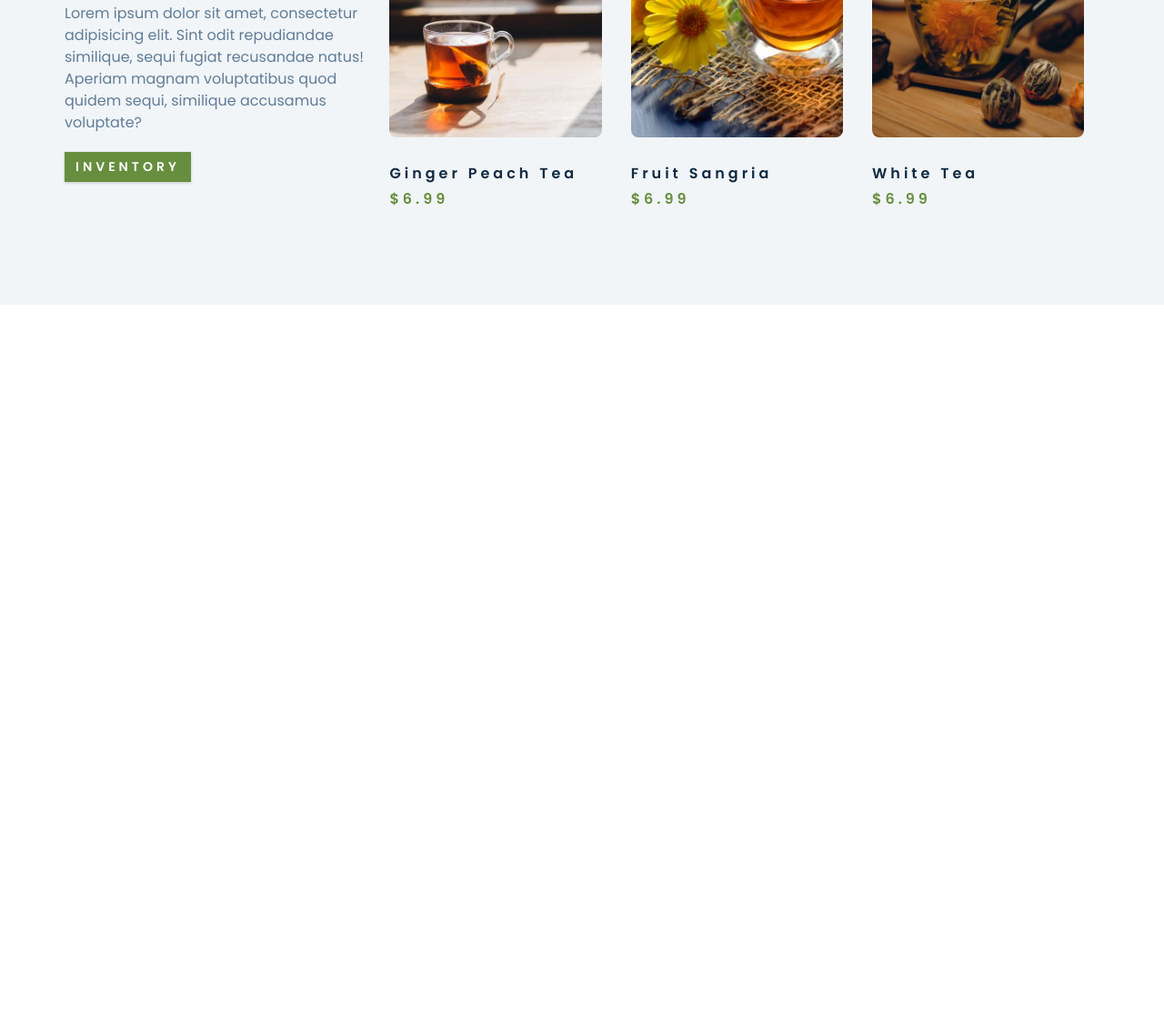
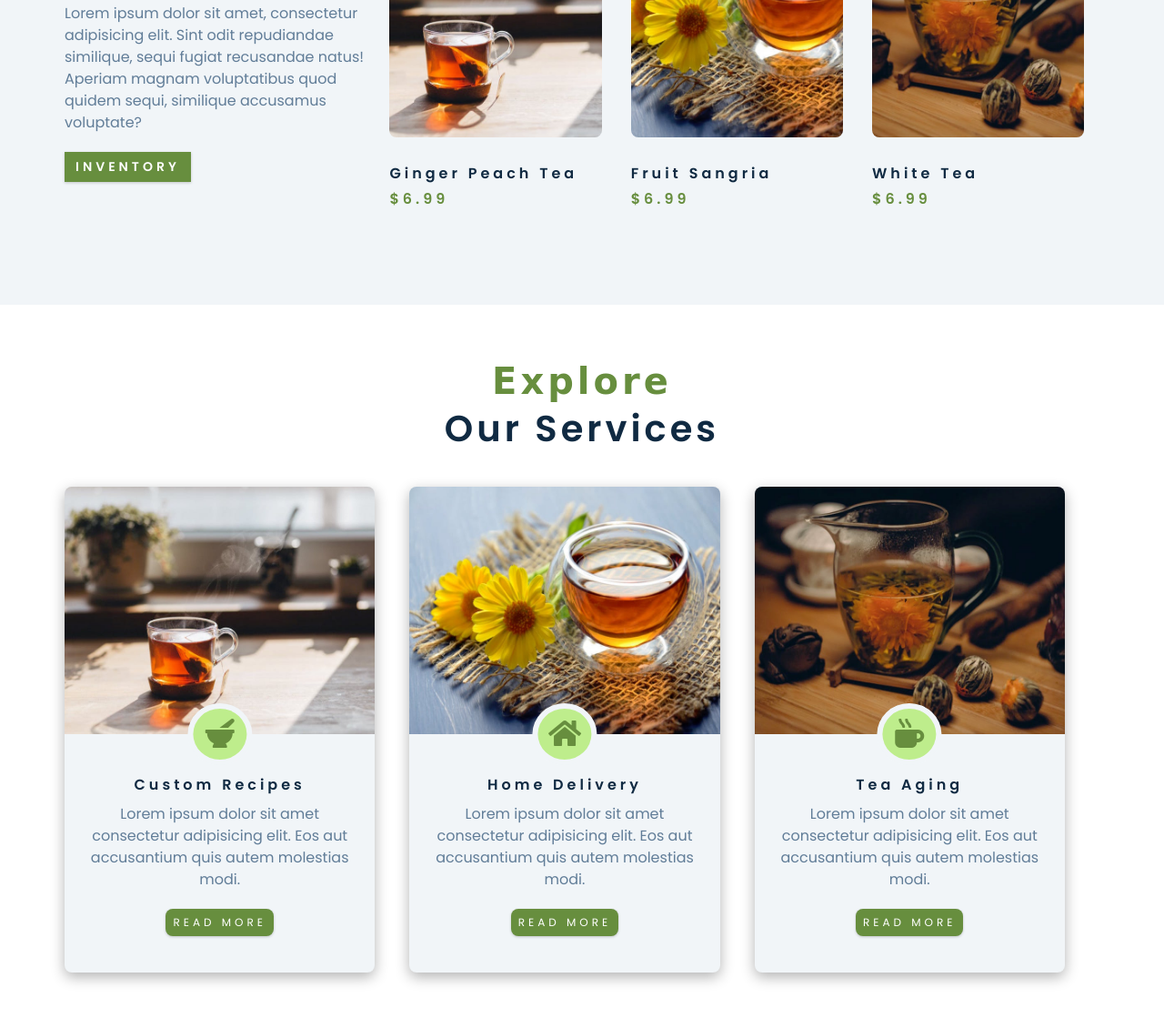
Before and after one commit to gilsun/teaStation, a plain HTML site: page index.html in a window 1280 px wide. Shown: the part 1802-2921 px from the top of the page at 91% size. Before the commit the page ends 2137 px from the top, so only its background shows below. Drawn offline with Linux system fonts and the light colour scheme; a web font is replaced by a local one.

Commit message:
finished our services section

```diff
--- a/css/styles.css
+++ b/css/styles.css
@@ -370,8 +370,89 @@ products
     float: left;
     width: 70%;
   }
-  .product{
+  .product {
     margin-bottom: 0;
     padding: 0 1rem;
   }
 }
+
+/* =================
+services
+=============*/
+
+.services-title {
+  margin-top: 4rem;
+  margin-bottom: -4rem;
+  text-align: center;
+}
+
+.service-card {
+  margin: 2rem 0;
+  background: var(--clr-grey-10);
+  border-radius: var(--radius);
+  box-shadow: 0 5px 15px rgba(0, 0, 0, 0.3);
+  transition: var(--transition);
+}
+
+.service-card:hover {
+  transform: scale(1.05);
+  box-shadow: 0 5px 15px rgba(0, 0, 0, 0.8);
+}
+
+.service-img {
+  height: 17rem;
+  object-fit: cover;
+  border-top-left-radius: var(--radius);
+  border-top-right-radius: var(--radius);
+}
+
+.service-info {
+  text-align: center;
+  padding: 3rem 1rem 2.5rem 1rem;
+}
+
+.service-info p {
+  max-width: 20rem;
+  color: var(--clr-grey-5);
+  margin: 0 auto;
+}
+
+.service-btn {
+  font-size: 0.75rem;
+  padding: 0.375rem 0.5rem;
+  border-radius: var(--radius);
+  font-weight: 400;
+  margin-top: 1.25rem;
+}
+
+@media screen and (min-width: 768px) {
+  .service-card {
+    float: left;
+    width: 45%;
+    margin-right: 5%;
+  }
+}
+
+@media screen and (min-width: 992px) {
+  .service-card {
+    width: 30%;
+    margin-right: 3.33%;
+  }
+}
+
+.service-img-container {
+  position: relative;
+}
+
+.service-icon {
+  position: absolute;
+  left: 50%;
+  bottom: 0;
+  font-size: 2rem;
+  color: var(--clr-primary);
+  background: var(--clr-primary-light);
+  padding: 0.25rem 0.6rem;
+  border-radius: 50%;
+  transform: translate(-50%, 50%);
+  border: 0.375rem solid var(--clr-grey-10);
+}
--- a/index.html
+++ b/index.html
@@ -190,6 +190,112 @@
 
     <!-- end of products -->
 
+    <!-- services -->
+
+    <section class="services">
+      <!-- section title -->
+      <div class="section-title services-title">
+        <h3>explore</h3>
+        <h2>our services</h2>
+      </div>
+      <!-- end of section title  -->
+      <div class="section-center clearfix">
+
+
+        <!--single card  -->
+        <article class="service-card">
+          <!-- img container -->
+          <div class="service-img-container">
+            <!-- img -->
+            <img
+              src="./images/product-1.jpeg"
+              class="service-img"
+              alt="single service"
+            />
+            <!-- service icon -->
+            <span class="service-icon">
+              <i class="fas fa-mortar-pestle fa-fw"></i>
+            </span>
+          </div>
+
+          <!-- service info -->
+          <div class="service-info">
+            <h4>custom recipes</h4>
+            <p>
+              Lorem ipsum dolor sit amet consectetur adipisicing elit. Eos aut
+              accusantium quis autem molestias modi.
+            </p>
+            <a href="prducts.html" class="btn service-btn">read more</a>
+          </div>
+        </article>
+
+        <!-- end of card -->
+
+   <!--single card  -->
+   <article class="service-card">
+    <!-- img container -->
+    <div class="service-img-container">
+      <!-- img -->
+      <img
+        src="./images/product-2.jpeg"
+        class="service-img"
+        alt="single service"
+      />
+      <!-- service icon -->
+      <span class="service-icon">
+        <i class="fas fa-home fa-fw"></i>
+      </span>
+    </div>
+
+    <!-- service info -->
+    <div class="service-info">
+      <h4>home delivery</h4>
+      <p>
+        Lorem ipsum dolor sit amet consectetur adipisicing elit. Eos aut
+        accusantium quis autem molestias modi.
+      </p>
+      <a href="prducts.html" class="btn service-btn">read more</a>
+    </div>
+  </article>
+
+  <!-- end of card -->
+
+   <!--single card  -->
+   <article class="service-card">
+    <!-- img container -->
+    <div class="service-img-container">
+      <!-- img -->
+      <img
+        src="./images/product-3.jpeg"
+        class="service-img"
+        alt="single service"
+      />
+      <!-- service icon -->
+      <span class="service-icon">
+        <i class="fas fa-mug-hot fa-fw"></i>
+      </span>
+    </div>
+
+    <!-- service info -->
+    <div class="service-info">
+      <h4>Tea aging</h4>
+      <p>
+        Lorem ipsum dolor sit amet consectetur adipisicing elit. Eos aut
+        accusantium quis autem molestias modi.
+      </p>
+      <a href="prducts.html" class="btn service-btn">read more</a>
+    </div>
+  </article>
+
+  <!-- end of card -->
+
+
+
+      </div>
+    </section>
+
+    <!-- end of services  -->
+
     <script src="app.js"></script>
   </body>
 </html>
```
